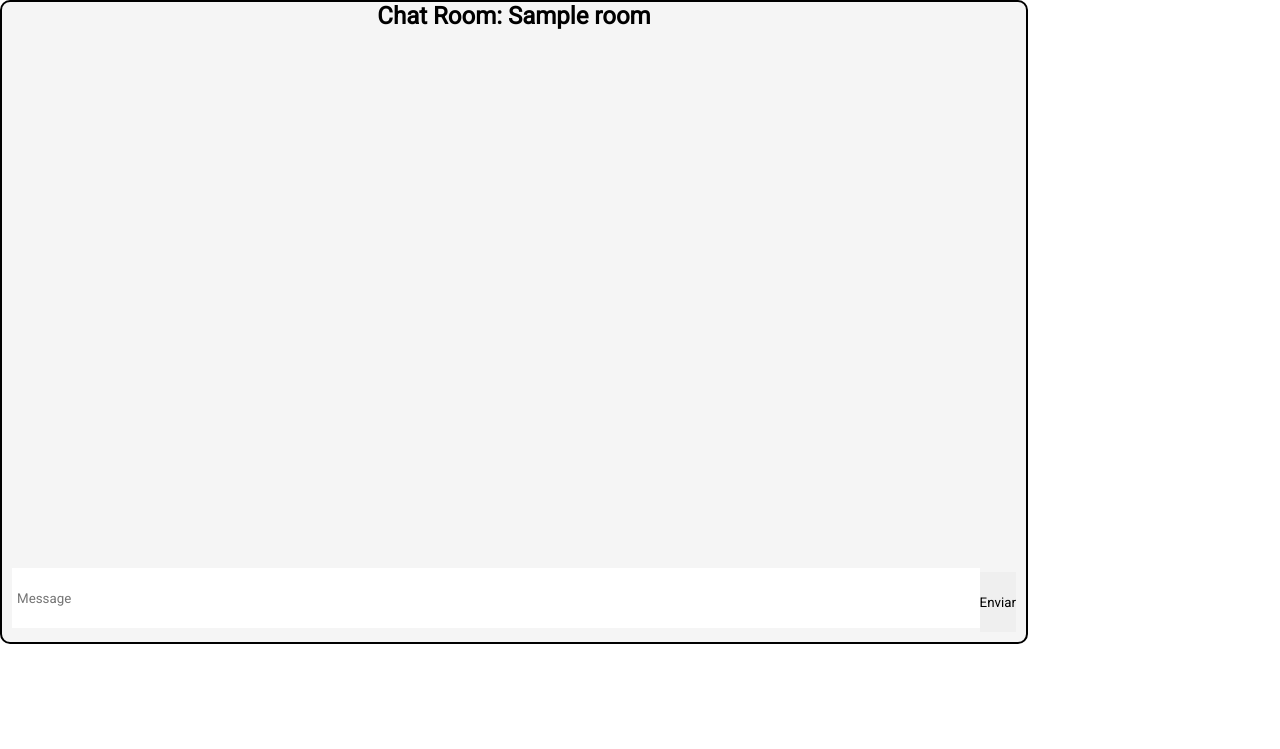
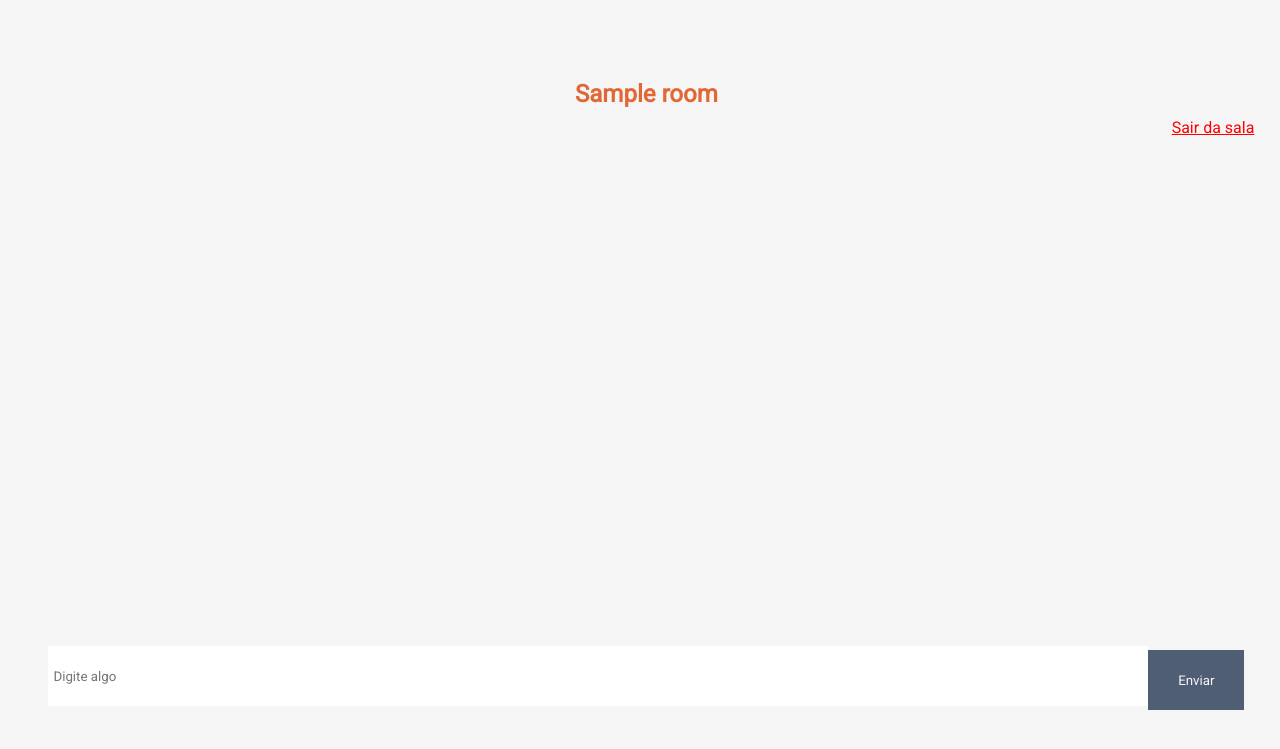
Before and after one commit to gabrielbarrosg/real-time-chat, a Flask app: template templates/chat_room.html in a window 1280 px wide. Shown: the top 749 px of the page. Run offline with Flask 3, Linux system fonts and the light colour scheme; the template is opened without the code that fills it: most values are stand-ins (such as "Sample title", 1, 10 or a date in 2020); some libraries are stand-ins or nearby versions.

Commit message:
more adjustments on the style

```diff
--- a/main.py
+++ b/main.py
@@ -7,8 +7,7 @@ app = Flask(__name__)
 app.config["SECRET_KEY"] = "123456"
 socketio = SocketIO(app)
 
-#quando o server é reiniciado as mensagens são perdidas, pois estão armazenadas na RAM
-chats = {} #Dicionário com todas as salas existentes.
+chats = {}
 
 def gen_code(length):
     while True:
@@ -27,51 +26,29 @@ def homePage():
         code = request.form.get("code")
         join = request.form.get("join", False)
         create = request.form.get("create", False)
-
-        #Retorna erro se tentar entrar em uma sala sem colocar o código dela.
         if join != False and not code:
             return render_template("home.html", error="O campo de código está vazio.", code=code, name=name)
         room = code
 
-        #Gera um código de 5 letras ao criar uma sala
         if create !=False:
             room = gen_code(5)
             chats[room] = {"members":0, "messages":[]}
 
-        #Retorna um erro ao tentar usar um código que não existe.
         elif code not in chats:
             return render_template("home.html", error="Código da sala inválido.", code=code, name=name)
 
-        #Define a sala e o nome do usuário, e redireciona para a página HTML do chat criado.
         session["room"] = room
         session["name"] = name
         return redirect(url_for("room"))
     return render_template("home.html")
 
-#Página do chat
 @app.route("/room")
 def room():
-    #Vai pegar o código da sala e o nome do usuário para utilizar na página do chat.
     name = session.get('name')
     room = session.get('room')
 
     messages = chats[room]['messages']
     return render_template("chat_room.html", room=room, name=name, messages=messages)
-
-
-#Inicializa o socket de fato.
-@socketio.on("message")
-def message(data):
-    room = session.get("room")
-    if room not in chats: return
-    content = {
-        "name": session.get("name"),
-        "message": data["data"]
-    }
-    #envia a mensgaem para todas as pessoas da sala
-    send(content, to=room)
-    chats[room]["messages"].append(content)
-    print(f"{session.get('name')} said: {data['data']}")
 
 @socketio.on("connect")
 def connect(auth):
@@ -82,17 +59,27 @@ def connect(auth):
     chats[room]["members"] += 1
     print(f"{name} joined room {room}")
 
+@socketio.on("message")
+def message(data):
+    room = session.get("room")
+    if room not in chats: return
+    content = {
+        "name": session.get("name"),
+        "message": data["data"]
+    }
+    send(content, to=room)
+    chats[room]["messages"].append(content)
+    print(f"{session.get('name')} said: {data['data']}")
+
 @socketio.on("disconnect")
 def disconnect():
     room = session.get('room')
     name = session.get('name')
     leave_room(room)
-
     if room in chats:
         chats[room]["members"] -= 1
         if chats[room]["members"] <= 0:
             del chats[room]
-
     send({"name": name, "message": "saiu do chat."}, to=room)
     print(f"{name} has left room {room}")
 
--- a/static/css/style.css
+++ b/static/css/style.css
@@ -4,6 +4,9 @@
   margin: 0;
   padding: 0;
   font-family: 'Roboto', sans-serif;
+}
+body{
+  background-color: whitesmoke;
 }
 h1{
   margin-bottom: 10px;
@@ -19,6 +22,7 @@ h3{
   flex-direction: column;
   justify-content: center;
   align-items: center;
+  background-color: whitesmoke;
   }
 
 form{
@@ -42,6 +46,7 @@ button{
 }
 #join{
   margin-bottom: 12px;
+  color: whitesmoke;
   background-color: #4F5D75;
   transition-duration: 0.3s;
 }
@@ -50,6 +55,7 @@ button{
   cursor: pointer;
 }
 #create{
+  color: whitesmoke;
   background-color: #EF8354;
   transition-duration: 0.3s;
 }
@@ -59,15 +65,13 @@ button{
 }
 
 .message-box{
-  border-color: black;
-  border-width: 2px;
-  border-style: solid;
-  border-radius: 10px;
+  margin-top: 10vh;
+  margin-left: 3vw;
   background-color: whitesmoke;
   height: 80vh;
   display: flex;
   flex-direction: column;
-  width: 80vw;
+  width: 95vw;
   align-items: stretch;
 }
 
@@ -75,18 +79,30 @@ button{
   overflow-y: scroll;
   flex: 1;
   width: 100%;
+
 }
-
+.text{
+  padding-left: 5px;
+  padding-top: 5px;
+}
 .inputs {
   padding: 10px;
   display: flex;
-
 }
 
 h2 {
   text-align: center;
 }
-
+#send-btn{
+  width: 6pc;
+  color: whitesmoke;
+  background-color: #4F5D75;
+  transition-duration: 0.3s;
+}
+#send-btn:hover{
+  background-color: #2D3142;
+  cursor: pointer;
+}
 #message{
   flex: 1;
 }
@@ -94,3 +110,17 @@ h2 {
 strong{
   color: rgb(0, 0, 136);
 }
+
+.base-div{
+  display: flex;
+  align-items: center;
+}
+
+.room-name{
+  margin-bottom: 10px;
+  color:#e16834;
+}
+.leave-room{
+  text-align: right;
+  color: red;
+}
--- a/templates/base.html
+++ b/templates/base.html
@@ -8,7 +8,7 @@
     <script src="https://cdnjs.cloudflare.com/ajax/libs/socket.io/4.0.1/socket.io.js" integrity="sha512-q/dWJ3kcmjBLU4Qc47E4A9kTB4m3wuTY7vkFJDTZKjTs8jhyGQnaUrxa0Ytd0ssMZhbNua9hE+E7Qv1j+DyZwA==" crossorigin="anonymous"></script>
 </head>
 <body>
-    <div>
+    <div class="base-div">
         {% block content %} {% endblock %}
     </div>
 </body>
--- a/templates/chat_room.html
+++ b/templates/chat_room.html
@@ -1,10 +1,11 @@
 {% extends 'base.html' %}
 {% block content %}
 <div class="message-box">
-  <h2>Chat Room: {{room}}</h2>
+  <h2 class="room-name">{{room}}</h2>
+  <a href="/" class="leave-room">Sair da sala</a>
   <div class="messages" id="messages"></div>
   <div class="inputs">
-    <input type="text" rows="3" placeholder="Message" name="message" id="message">
+    <input type="text" rows="3" placeholder="Digite algo" name="message" id="message">
     <button type="button" name="send" id="send-btn" onClick="sendMessage()">Enviar</button>
 
 
--- a/templates/home.html
+++ b/templates/home.html
@@ -11,7 +11,7 @@
         <input type="text" placeholder="Room Code" name="code" value="{{code}}">
 
         <button id="join" type="submit" name="join">ENTRAR</button>
-        <p>or</p>
+        <p>ou</p>
         <button id="create" type="submit" name="create">CRIAR SALA</button>
     </form>
 </div>
```
